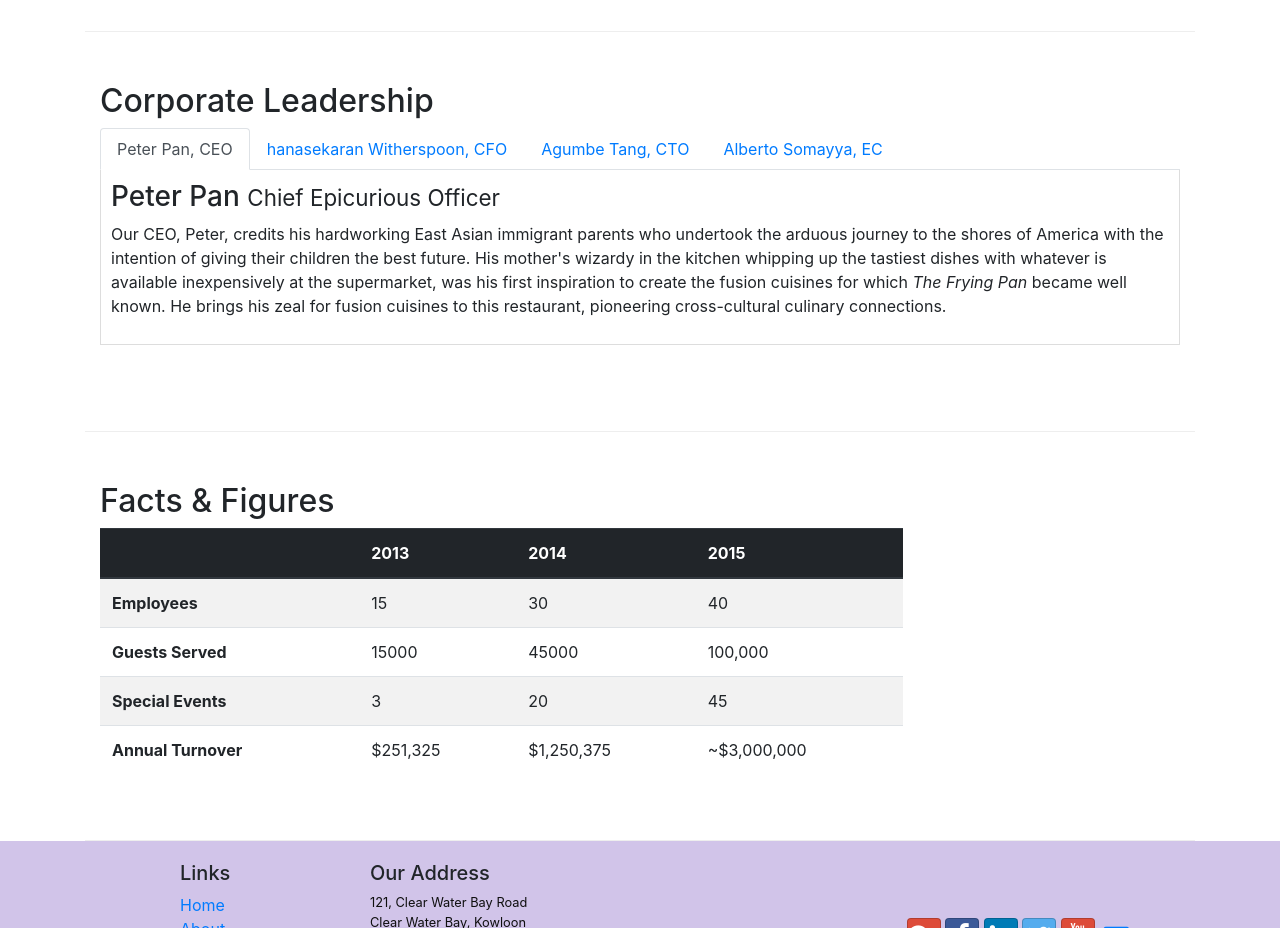
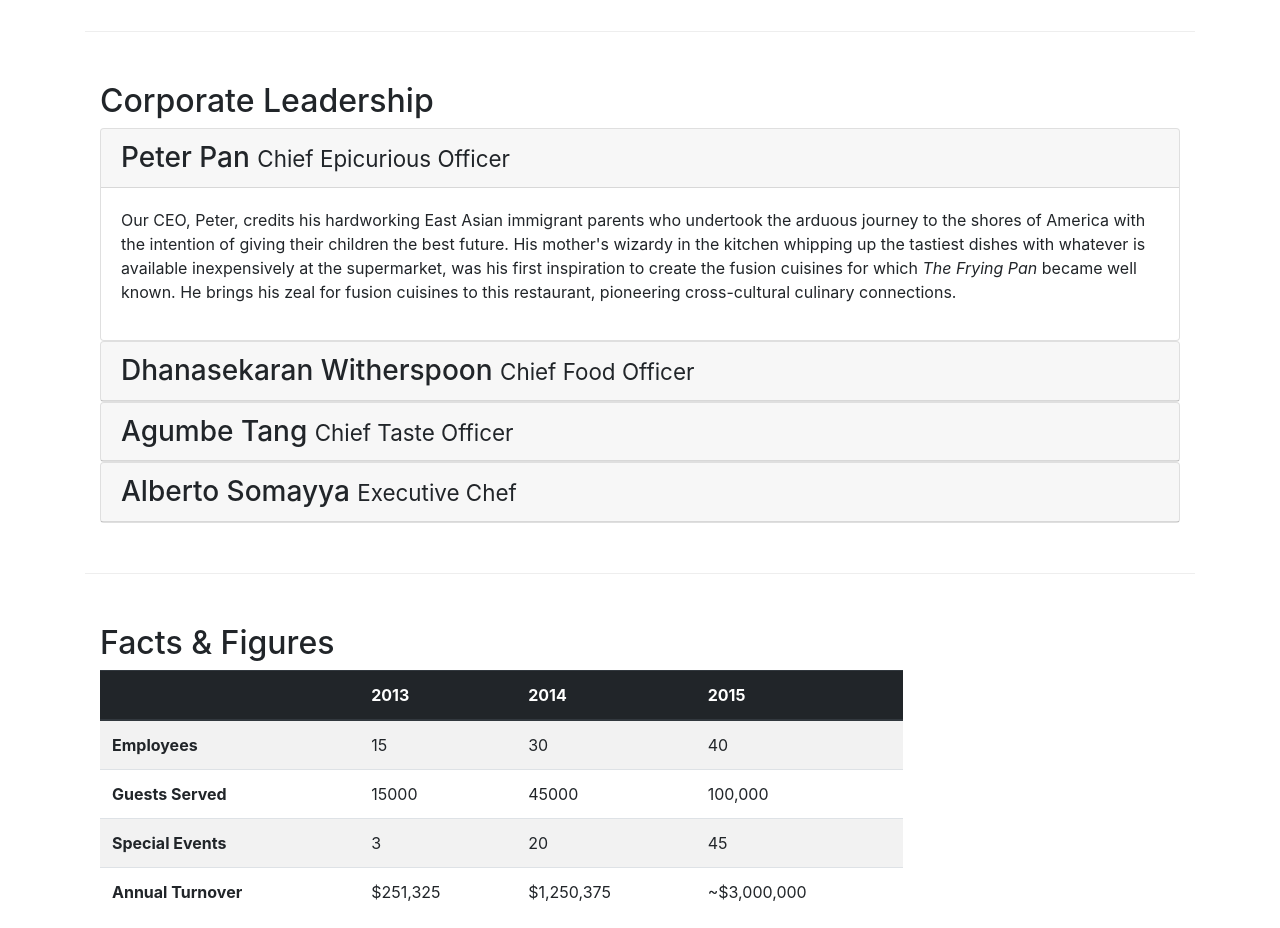
Before and after one commit to archeoss/coursera-bootstrap-4, a website: page conFusion/aboutus.html in a window 1280 px wide. Shown: the part 940-1868 px from the top of the page. Drawn offline with nearby package versions, Linux system fonts and the light colour scheme.

Commit message:
accordeon added

```diff
--- a/conFusion/aboutus.html
+++ b/conFusion/aboutus.html
@@ -107,38 +107,63 @@
             <div class="col-12">
                 <h2>Corporate Leadership</h2>
 
-                <ul class="nav nav-tabs">
-                    <li class="nav-item">
-                        <a class="nav-link active" href="#peter" role="tab" data-toggle="tab">Peter Pan, CEO</a>
-                    </li>
-                    <li class="nav-item">
-                        <a class="nav-link" href="#danny" role="tab" data-toggle="tab">hanasekaran Witherspoon, CFO</a>
-                    </li>
-                    <li class="nav-item">
-                        <a class="nav-link" href="#agumbe" role="tab" data-toggle="tab">Agumbe Tang, CTO</a>
-                    </li>
-                    <li class="nav-item">
-                        <a class="nav-link" href="#alberto" role="tab" data-toggle="tab">Alberto Somayya, EC</a>
-                    </li>
-                </ul>
+                <div id="accordion">
+                    <div class="card">
+                        <div class="card-header" role="tab" id="peterhead">
+                            <h3 class="mb-0">
+                                <a data-toggle="collapse" data-target="#peter">
+                                    Peter Pan <small>Chief Epicurious Officer</small></h3>
+                                </a>
+                        </div>
+                        <div role="tabpanel" class="collapse show" id="peter" data-parent="#accordion">
+                            <div class="card-body">
+                                <p class="d-none d-sm-block">Our CEO, Peter, credits his hardworking East Asian immigrant parents who undertook the arduous journey to the shores of America with the intention of giving their children the best future. His mother's wizardy in the kitchen whipping up the tastiest dishes with whatever is available inexpensively at the supermarket, was his first inspiration to create the fusion cuisines for which <em>The Frying Pan</em> became well known. He brings his zeal for fusion cuisines to this restaurant, pioneering cross-cultural culinary connections.</p>
+                            </div>
+                        </div>
+                    </div>
 
-                <div class="tab-content">
-                    <div role="tabpanel" class="tab-pane fade show active" id="peter">
-                        <h3>Peter Pan <small>Chief Epicurious Officer</small></h3>
-                        <p class="d-none d-sm-block">Our CEO, Peter, credits his hardworking East Asian immigrant parents who undertook the arduous journey to the shores of America with the intention of giving their children the best future. His mother's wizardy in the kitchen whipping up the tastiest dishes with whatever is available inexpensively at the supermarket, was his first inspiration to create the fusion cuisines for which <em>The Frying Pan</em> became well known. He brings his zeal for fusion cuisines to this restaurant, pioneering cross-cultural culinary connections.</p>
+                    <div class="card">
+                        <div class="card-header" role="tab" id="dannyhead">
+                            <h3 class="mb-0">
+                                <a data-toggle="collapse" data-target="#danny">
+                                    Dhanasekaran Witherspoon <small>Chief Food Officer</small>
+                                </a>
+                        </div>
+                        <div role="tabpanel" class="collapse" id="danny" data-parent="#accordion">
+                            <div class="card-body">
+                                <p class="d-none d-sm-block">Our CFO, Danny, as he is affectionately referred to by his colleagues, comes from a long established family tradition in farming and produce. His experiences growing up on a farm in the Australian outback gave him great appreciation for varieties of food sources. As he puts it in his own words, <em>Everything that runs, wins, and everything that stays, pays!</em></p>
+                            </div>
+                        </div>
                     </div>
-                    <div role="tabpanel" class="tab-pane fade" id="danny">
-                        <h3>Dhanasekaran Witherspoon <small>Chief Food Officer</small></h3>
-                        <p class="d-none d-sm-block">Our CFO, Danny, as he is affectionately referred to by his colleagues, comes from a long established family tradition in farming and produce. His experiences growing up on a farm in the Australian outback gave him great appreciation for varieties of food sources. As he puts it in his own words, <em>Everything that runs, wins, and everything that stays, pays!</em></p>
+
+                    <div class="card">
+                        <div class="card-header" role="tab" id="agumbehead">
+                            <h3 class="mb-0">
+                                <a data-toggle="collapse" data-target="#agumbe">
+                                    Agumbe Tang <small>Chief Taste Officer</small>
+                                </a>
+                        </div>
+                        <div role="tabpanel" class="collapse" id="agumbe" data-parent="#accordion">
+                            <div class="card-body">
+                                <p class="d-none d-sm-block">Blessed with the most discerning gustatory sense, Agumbe, our CTO, personally ensures that every dish that we serve meets his exacting tastes. Our chefs dread the tongue lashing that ensues if their dish does not meet his exacting standards. He lives by his motto, <em>You click only if you survive my lick.</em></p>
+                            </div>
+                        </div>
                     </div>
-                    <div role="tabpanel" class="tab-pane fade" id="agumbe">
-                        <h3>Agumbe Tang <small>Chief Taste Officer</small></h3>
-                        <p class="d-none d-sm-block">Blessed with the most discerning gustatory sense, Agumbe, our CTO, personally ensures that every dish that we serve meets his exacting tastes. Our chefs dread the tongue lashing that ensues if their dish does not meet his exacting standards. He lives by his motto, <em>You click only if you survive my lick.</em></p>
+
+                    <div class="card">
+                        <div class="card-header" role="tab" id="albertohead">
+                            <h3 class="mb-0">
+                                <a data-toggle="collapse" data-target="#alberto">
+                                    Alberto Somayya <small>Executive Chef</small>
+                                </a>
+                        </div>
+                        <div role="tabpanel" class="collapse" id="alberto" data-parent="#accordion">
+                            <div class="card-body">
+                                <p class="d-none d-sm-block">Award winning three-star Michelin chef with wide International experience having worked closely with whos-who in the culinary world, he specializes in creating mouthwatering Indo-Italian fusion experiences. He says, <em>Put together the cuisines from the two craziest cultures, and you get a winning hit! Amma Mia!</em></p>
+                            </div>
+                        </div>
                     </div>
-                    <div role="tabpanel" class="tab-pane fade" id="alberto">
-                        <h3>Alberto Somayya <small>Executive Chef</small></h3>
-                        <p class="d-none d-sm-block">Award winning three-star Michelin chef with wide International experience having worked closely with whos-who in the culinary world, he specializes in creating mouthwatering Indo-Italian fusion experiences. He says, <em>Put together the cuisines from the two craziest cultures, and you get a winning hit! Amma Mia!</em></p>
-                    </div>
+
                 </div>
             </div>
        </div>
```
